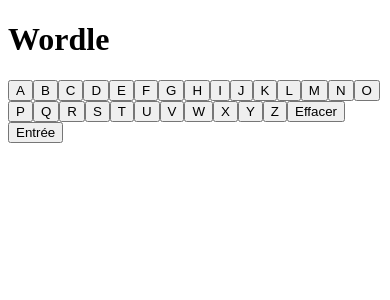
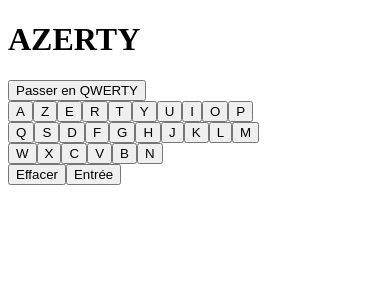
Before and after one commit to pomaxime/TD-Wordle-React, a React (Vite) app: page / in a window 390 px wide. Shown: the top 300 px of the page. Built offline with nearby package versions, Linux system fonts and the light colour scheme.

Commit message:
ADD -> Organisation clavier QUERTY/AZERTY

```diff
--- a/KeyBoard/KeyBoard.tsx
+++ b/KeyBoard/KeyBoard.tsx
@@ -1,5 +1,5 @@
 interface KeyBoardProps {
-    letters: string[];
+    rows: string[][];
     onKeyPress: (letter: string) => void;
 }
 
@@ -10,13 +10,15 @@
         .toUpperCase(); //Transforme la lettre en majuscule.
 }
 
-export function KeyBoard({letters, onKeyPress}: KeyBoardProps) {
+export function KeyBoard({rows, onKeyPress}: KeyBoardProps) {
     return (
         <div className="keyboard">
-            {letters.map((letter) => (
+            {rows.map((row) => (
+                <div className="keyboard-row" key={row.join('')}>
+                    {row.map((letter) => (
                         <button
                             key={letter}
-                    className="key"
+                            className={`key ${letter === 'Effacer' || letter === 'Entrée' ? 'action-key' : ''}`}
                             type="button"
                             onClick={() => onKeyPress(normalizeLetter(letter))}
                         >
@@ -24,5 +26,7 @@
                         </button>
                     ))}
                 </div>
+            ))}
+        </div>
     );
 }
--- a/src/App.tsx
+++ b/src/App.tsx
@@ -1,13 +1,34 @@
+import { useState } from 'react';
 import { KeyBoard } from '../KeyBoard/KeyBoard';
 
-const letters = 'ABCDEFGHIJKLMNOPQRSTUVWXYZ'.split('');
+const azertyRows = [
+  ['A', 'Z', 'E', 'R', 'T', 'Y', 'U', 'I', 'O', 'P'],
+  ['Q', 'S', 'D', 'F', 'G', 'H', 'J', 'K', 'L', 'M'],
+  ['W', 'X', 'C', 'V', 'B', 'N'],
+];
+
+const qwertyRows = [
+  ['Q', 'W', 'E', 'R', 'T', 'Y', 'U', 'I', 'O', 'P'],
+  ['A', 'S', 'D', 'F', 'G', 'H', 'J', 'K', 'L'],
+  ['Z', 'X', 'C', 'V', 'B', 'N', 'M'],
+];
 
 export default function App() {
+  const [layout, setLayout] = useState<'AZERTY' | 'QWERTY'>('AZERTY');
+  const rows = layout === 'AZERTY' ? azertyRows : qwertyRows;
+
   return (
     <main className="app-shell">
-      <h1>Wordle</h1>
+      <h1>{layout}</h1>
+      <button
+        className="layout-toggle"
+        type="button"
+        onClick={() => setLayout((currentLayout) => currentLayout === 'AZERTY' ? 'QWERTY' : 'AZERTY')}
+      >
+        Passer en {layout === 'AZERTY' ? 'QWERTY' : 'AZERTY'}
+      </button>
       <KeyBoard
-        letters={[...letters, 'Effacer', 'Entrée']}
+        rows={[...rows, ['Effacer', 'Entrée']]}
         onKeyPress={() => undefined}
       />
     </main>
--- a/src/styles.css
+++ b/src/styles.css
@@ -34,6 +34,28 @@
   text-transform: uppercase;
 }
 
+.layout-toggle {
+  display: block;
+  margin: 18px auto 24px;
+  padding: 10px 16px;
+  border: 1px solid #c45c32;
+  border-radius: 999px;
+  color: #c45c32;
+  background: transparent;
+  cursor: pointer;
+  font-weight: 700;
+}
+
+.layout-toggle:hover {
+  color: #fff;
+  background: #c45c32;
+}
+
+.layout-toggle:focus-visible {
+  outline: 3px solid #c45c32;
+  outline-offset: 2px;
+}
+
 button {
   font: inherit;
 }
@@ -44,14 +66,20 @@
   bottom: 0;
   left: 0;
   display: flex;
-  flex-wrap: wrap;
-  justify-content: center;
+  flex-direction: column;
+  align-items: center;
   gap: 6px;
   max-width: 660px;
   margin: 0 auto;
   padding: 14px 20px 20px;
   background: rgba(244, 240, 232, 0.96);
   box-shadow: 0 -8px 24px rgba(67, 51, 32, 0.12);
+}
+
+.keyboard-row {
+  display: flex;
+  justify-content: center;
+  gap: 6px;
 }
 
 .key {
@@ -77,13 +105,13 @@
   outline-offset: 2px;
 }
 
-.key:nth-last-child(-n + 2) {
+.action-key {
   min-width: 76px;
   color: #fff;
   background: #c45c32;
 }
 
-.key:nth-last-child(-n + 2):hover {
+.action-key:hover {
   background: #a94c28;
 }
 
@@ -94,8 +122,11 @@
   }
 
   .keyboard {
+    padding: 10px 8px 14px;
+  }
+
+  .keyboard-row {
     gap: 4px;
-    padding: 10px 8px 14px;
   }
 
   .key {
@@ -103,7 +134,7 @@
     padding: 12px 5px;
   }
 
-  .key:nth-last-child(-n + 2) {
+  .action-key {
     min-width: 62px;
   }
 }
```
Also changed, not shown: 4 other files (tests, documents, lock files or other folders). Lines whose indentation alone changed are shown as unchanged.
